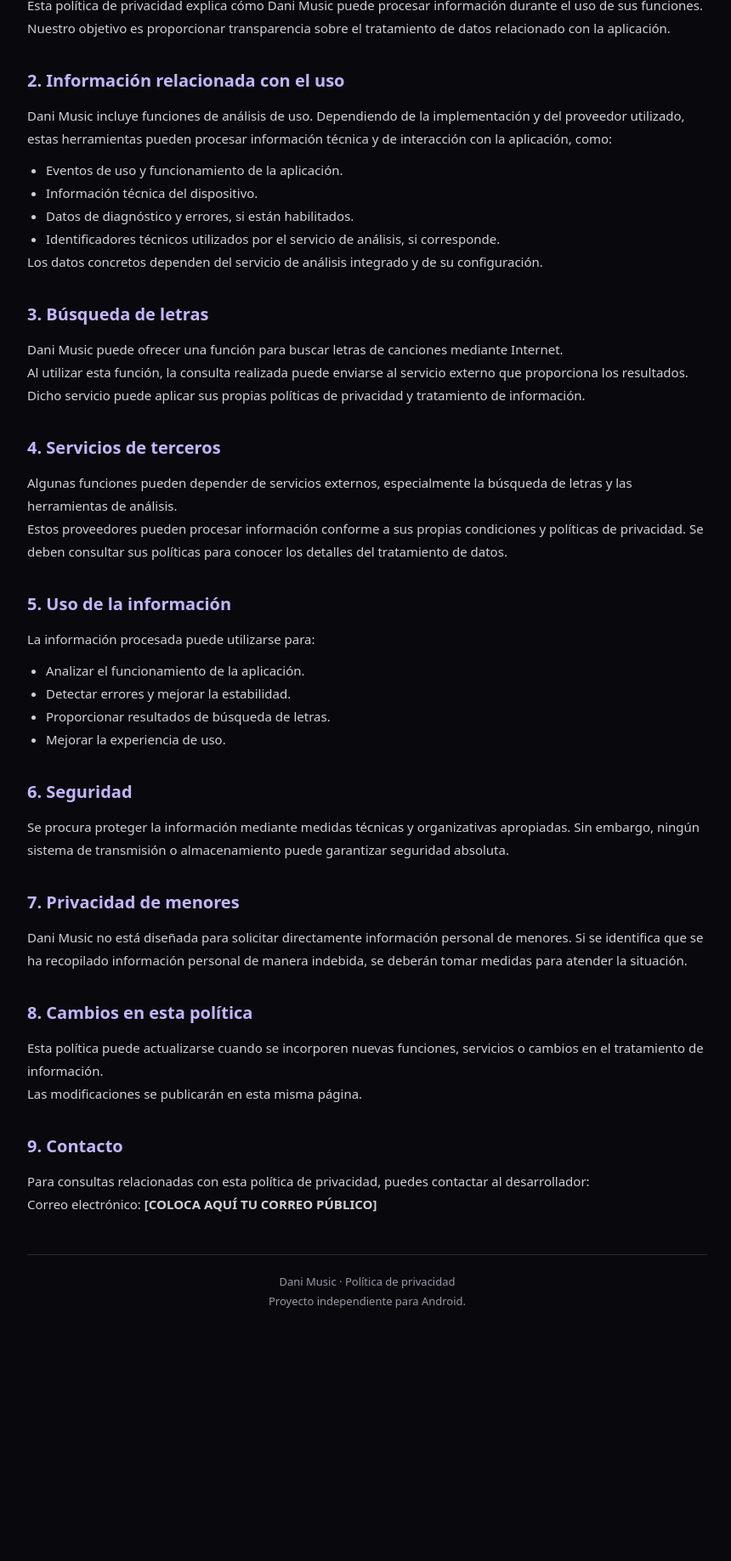
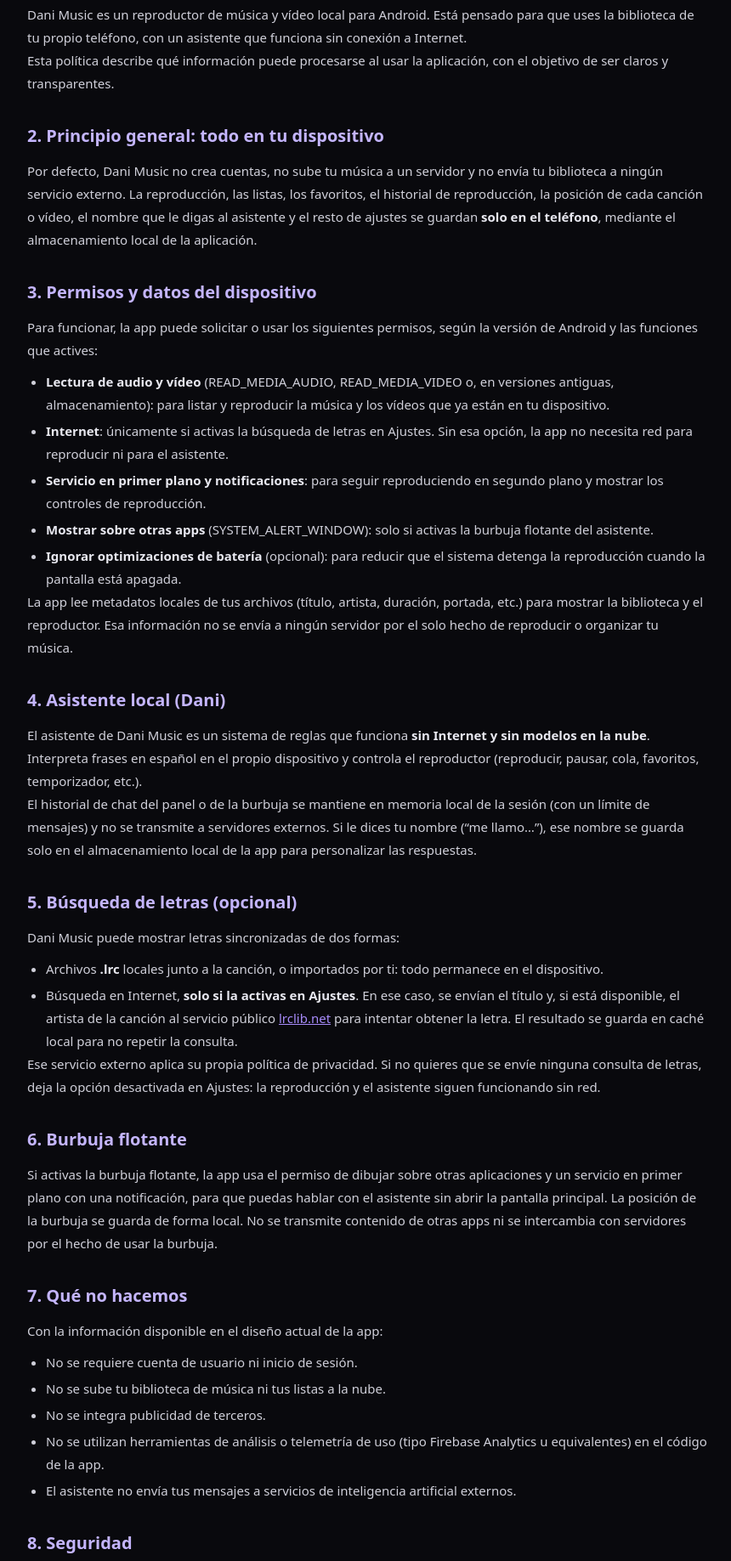
Before and after one commit to GabryYR/Dani-Musica-Local, a plain HTML site: page privacy-policy.html in a window 1280 px wide. Shown: the part 311-2148 px from the top of the page at 85% size, without its empty margins (208-1068 px from the left). Before the commit the page ends 1894 px from the top, so only its background shows below. Drawn offline with Linux system fonts and the light colour scheme.

Commit message:
Revise privacy policy for clarity and detail
Updated the privacy policy to include more detailed information about data processing and permissions. Adjusted headings and added clarifications regarding the app's functionality and user data handling.

```diff
--- a/privacy-policy.html
+++ b/privacy-policy.html
@@ -4,7 +4,7 @@
   <meta charset="UTF-8">
   <meta name="viewport" content="width=device-width, initial-scale=1.0">
   <meta name="theme-color" content="#09090d">
-  <meta name="description" content="Política de privacidad de Dani Music.">
+  <meta name="description" content="Política de privacidad de Dani Music, el reproductor de música local para Android.">
   <title>Política de privacidad | Dani Music</title>
 
   <style>
@@ -17,7 +17,7 @@
     body {
       background: #09090d;
       color: #f5f5f7;
-      font-family: system-ui, sans-serif;
+      font-family: system-ui, -apple-system, "Segoe UI", Roboto, sans-serif;
       line-height: 1.8;
       padding: 40px 18px;
     }
@@ -37,10 +37,22 @@
     header h1 {
       font-size: 32px;
       color: #a78bfa;
+      letter-spacing: -0.02em;
     }
 
-    header p, .muted {
+    header p,
+    .muted {
       color: #9999a8;
+    }
+
+    header .subtitle {
+      margin-top: 6px;
+      font-size: 17px;
+    }
+
+    header .date {
+      margin-top: 4px;
+      font-size: 14px;
     }
 
     section {
@@ -53,7 +65,8 @@
       margin-bottom: 10px;
     }
 
-    p, li {
+    p,
+    li {
       color: #d0d0da;
       font-size: 15px;
     }
@@ -63,9 +76,18 @@
       margin-top: 10px;
     }
 
+    li + li {
+      margin-top: 4px;
+    }
+
     a {
       color: #a78bfa;
       overflow-wrap: anywhere;
+    }
+
+    strong {
+      color: #e8e8f0;
+      font-weight: 600;
     }
 
     footer {
@@ -75,6 +97,7 @@
       text-align: center;
       color: #9999a8;
       font-size: 13px;
+      line-height: 1.6;
     }
   </style>
 </head>
@@ -84,117 +107,188 @@
 
   <header>
     <h1>Dani Music</h1>
-    <p>Política de privacidad</p>
-    <p>Última actualización: 26 de noviembre de 2026</p>
+    <p class="subtitle">Política de privacidad</p>
+    <p class="date">Última actualización: 26 de noviembre de 2026</p>
   </header>
 
   <section>
     <h2>1. Introducción</h2>
     <p>
-      Esta política de privacidad explica cómo Dani Music puede
-      procesar información durante el uso de sus funciones.
-      Nuestro objetivo es proporcionar transparencia sobre
-      el tratamiento de datos relacionado con la aplicación.
+      Dani Music es un reproductor de música y vídeo local para Android.
+      Está pensado para que uses la biblioteca de tu propio teléfono,
+      con un asistente que funciona sin conexión a Internet.
+    </p>
+    <p>
+      Esta política describe qué información puede procesarse al usar
+      la aplicación, con el objetivo de ser claros y transparentes.
     </p>
   </section>
 
   <section>
-    <h2>2. Información relacionada con el uso</h2>
+    <h2>2. Principio general: todo en tu dispositivo</h2>
     <p>
-      Dani Music incluye funciones de análisis de uso.
-      Dependiendo de la implementación y del proveedor utilizado,
-      estas herramientas pueden procesar información técnica
-      y de interacción con la aplicación, como:
-    </p>
-    <ul>
-      <li>Eventos de uso y funcionamiento de la aplicación.</li>
-      <li>Información técnica del dispositivo.</li>
-      <li>Datos de diagnóstico y errores, si están habilitados.</li>
-      <li>Identificadores técnicos utilizados por el servicio de análisis, si corresponde.</li>
-    </ul>
-    <p>
-      Los datos concretos dependen del servicio de análisis
-      integrado y de su configuración.
+      Por defecto, Dani Music no crea cuentas, no sube tu música a un
+      servidor y no envía tu biblioteca a ningún servicio externo.
+      La reproducción, las listas, los favoritos, el historial de
+      reproducción, la posición de cada canción o vídeo, el nombre
+      que le digas al asistente y el resto de ajustes se guardan
+      <strong>solo en el teléfono</strong>, mediante el almacenamiento
+      local de la aplicación.
     </p>
   </section>
 
   <section>
-    <h2>3. Búsqueda de letras</h2>
+    <h2>3. Permisos y datos del dispositivo</h2>
     <p>
-      Dani Music puede ofrecer una función para buscar letras
-      de canciones mediante Internet.
+      Para funcionar, la app puede solicitar o usar los siguientes
+      permisos, según la versión de Android y las funciones que actives:
     </p>
+    <ul>
+      <li>
+        <strong>Lectura de audio y vídeo</strong>
+        (READ_MEDIA_AUDIO, READ_MEDIA_VIDEO o, en versiones antiguas,
+        almacenamiento): para listar y reproducir la música y los
+        vídeos que ya están en tu dispositivo.
+      </li>
+      <li>
+        <strong>Internet</strong>: únicamente si activas la búsqueda
+        de letras en Ajustes. Sin esa opción, la app no necesita red
+        para reproducir ni para el asistente.
+      </li>
+      <li>
+        <strong>Servicio en primer plano y notificaciones</strong>:
+        para seguir reproduciendo en segundo plano y mostrar los
+        controles de reproducción.
+      </li>
+      <li>
+        <strong>Mostrar sobre otras apps</strong>
+        (SYSTEM_ALERT_WINDOW): solo si activas la burbuja flotante
+        del asistente.
+      </li>
+      <li>
+        <strong>Ignorar optimizaciones de batería</strong> (opcional):
+        para reducir que el sistema detenga la reproducción cuando
+        la pantalla está apagada.
+      </li>
+    </ul>
     <p>
-      Al utilizar esta función, la consulta realizada puede
-      enviarse al servicio externo que proporciona los resultados.
-      Dicho servicio puede aplicar sus propias políticas
-      de privacidad y tratamiento de información.
+      La app lee metadatos locales de tus archivos (título, artista,
+      duración, portada, etc.) para mostrar la biblioteca y el
+      reproductor. Esa información no se envía a ningún servidor
+      por el solo hecho de reproducir o organizar tu música.
     </p>
   </section>
 
   <section>
-    <h2>4. Servicios de terceros</h2>
+    <h2>4. Asistente local (Dani)</h2>
     <p>
-      Algunas funciones pueden depender de servicios externos,
-      especialmente la búsqueda de letras y las herramientas
-      de análisis.
+      El asistente de Dani Music es un sistema de reglas que funciona
+      <strong>sin Internet y sin modelos en la nube</strong>. Interpreta
+      frases en español en el propio dispositivo y controla el
+      reproductor (reproducir, pausar, cola, favoritos, temporizador, etc.).
     </p>
     <p>
-      Estos proveedores pueden procesar información conforme
-      a sus propias condiciones y políticas de privacidad.
-      Se deben consultar sus políticas para conocer los detalles
-      del tratamiento de datos.
+      El historial de chat del panel o de la burbuja se mantiene en
+      memoria local de la sesión (con un límite de mensajes) y no se
+      transmite a servidores externos. Si le dices tu nombre
+      (“me llamo…”), ese nombre se guarda solo en el almacenamiento
+      local de la app para personalizar las respuestas.
     </p>
   </section>
 
   <section>
-    <h2>5. Uso de la información</h2>
-    <p>La información procesada puede utilizarse para:</p>
+    <h2>5. Búsqueda de letras (opcional)</h2>
+    <p>
+      Dani Music puede mostrar letras sincronizadas de dos formas:
+    </p>
     <ul>
-      <li>Analizar el funcionamiento de la aplicación.</li>
-      <li>Detectar errores y mejorar la estabilidad.</li>
-      <li>Proporcionar resultados de búsqueda de letras.</li>
-      <li>Mejorar la experiencia de uso.</li>
+      <li>
+        Archivos <strong>.lrc</strong> locales junto a la canción,
+        o importados por ti: todo permanece en el dispositivo.
+      </li>
+      <li>
+        Búsqueda en Internet, <strong>solo si la activas en Ajustes</strong>.
+        En ese caso, se envían el título y, si está disponible, el
+        artista de la canción al servicio público
+        <a href="https://lrclib.net" rel="noopener noreferrer">lrclib.net</a>
+        para intentar obtener la letra. El resultado se guarda en
+        caché local para no repetir la consulta.
+      </li>
+    </ul>
+    <p>
+      Ese servicio externo aplica su propia política de privacidad.
+      Si no quieres que se envíe ninguna consulta de letras, deja
+      la opción desactivada en Ajustes: la reproducción y el asistente
+      siguen funcionando sin red.
+    </p>
+  </section>
+
+  <section>
+    <h2>6. Burbuja flotante</h2>
+    <p>
+      Si activas la burbuja flotante, la app usa el permiso de dibujar
+      sobre otras aplicaciones y un servicio en primer plano con una
+      notificación, para que puedas hablar con el asistente sin abrir
+      la pantalla principal. La posición de la burbuja se guarda de
+      forma local. No se transmite contenido de otras apps ni se
+      intercambia con servidores por el hecho de usar la burbuja.
+    </p>
+  </section>
+
+  <section>
+    <h2>7. Qué no hacemos</h2>
+    <p>Con la información disponible en el diseño actual de la app:</p>
+    <ul>
+      <li>No se requiere cuenta de usuario ni inicio de sesión.</li>
+      <li>No se sube tu biblioteca de música ni tus listas a la nube.</li>
+      <li>No se integra publicidad de terceros.</li>
+      <li>No se utilizan herramientas de análisis o telemetría de uso
+          (tipo Firebase Analytics u equivalentes) en el código de la app.</li>
+      <li>El asistente no envía tus mensajes a servicios de inteligencia
+          artificial externos.</li>
     </ul>
   </section>
 
   <section>
-    <h2>6. Seguridad</h2>
+    <h2>8. Seguridad</h2>
     <p>
-      Se procura proteger la información mediante medidas
-      técnicas y organizativas apropiadas. Sin embargo,
-      ningún sistema de transmisión o almacenamiento puede
-      garantizar seguridad absoluta.
+      Los datos de la aplicación se almacenan en el espacio privado
+      que Android asigna a Dani Music. Se procura un uso razonable de
+      permisos y de red. Aun así, ningún sistema es absolutamente
+      invulnerable: la seguridad también depende del estado del
+      dispositivo, de las actualizaciones del sistema y de no
+      instalar software de fuentes no confiables.
     </p>
   </section>
 
   <section>
-    <h2>7. Privacidad de menores</h2>
+    <h2>9. Privacidad de menores</h2>
     <p>
-      Dani Music no está diseñada para solicitar directamente
-      información personal de menores. Si se identifica que
-      se ha recopilado información personal de manera indebida,
-      se deberán tomar medidas para atender la situación.
+      Dani Music no está diseñada para solicitar de forma deliberada
+      datos personales de menores. Al ser un reproductor local sin
+      cuentas, el tratamiento habitual se limita a archivos y
+      preferencias del propio dispositivo. Si un tutor legal considera
+      que se ha producido un uso indebido relacionado con un menor,
+      puede contactar al desarrollador para valorarlo.
     </p>
   </section>
 
   <section>
-    <h2>8. Cambios en esta política</h2>
+    <h2>10. Cambios en esta política</h2>
     <p>
-      Esta política puede actualizarse cuando se incorporen
-      nuevas funciones, servicios o cambios en el tratamiento
-      de información.
-    </p>
-      <p>
-      Las modificaciones se publicarán en esta misma página.
+      Esta política puede actualizarse si cambian las funciones de
+      la app (por ejemplo, nuevos servicios en red o nuevas formas
+      de almacenamiento). La versión vigente se publicará en esta
+      misma página, con la fecha de última actualización.
     </p>
   </section>
 
   <section>
-    <h2>9. Contacto</h2>
+    <h2>11. Contacto</h2>
     <p>
-      Para consultas relacionadas con esta política de privacidad,
-      puedes contactar al desarrollador:
+      Para consultas relacionadas con esta política de privacidad
+      o con el tratamiento de datos en Dani Music, puedes contactar
+      al desarrollador:
     </p>
     <p>
       Correo electrónico:
@@ -204,7 +298,7 @@
 
   <footer>
     Dani Music · Política de privacidad<br>
-    Proyecto independiente para Android.
+    Proyecto independiente para Android · Reproductor local
   </footer>
 
 </main>
```
